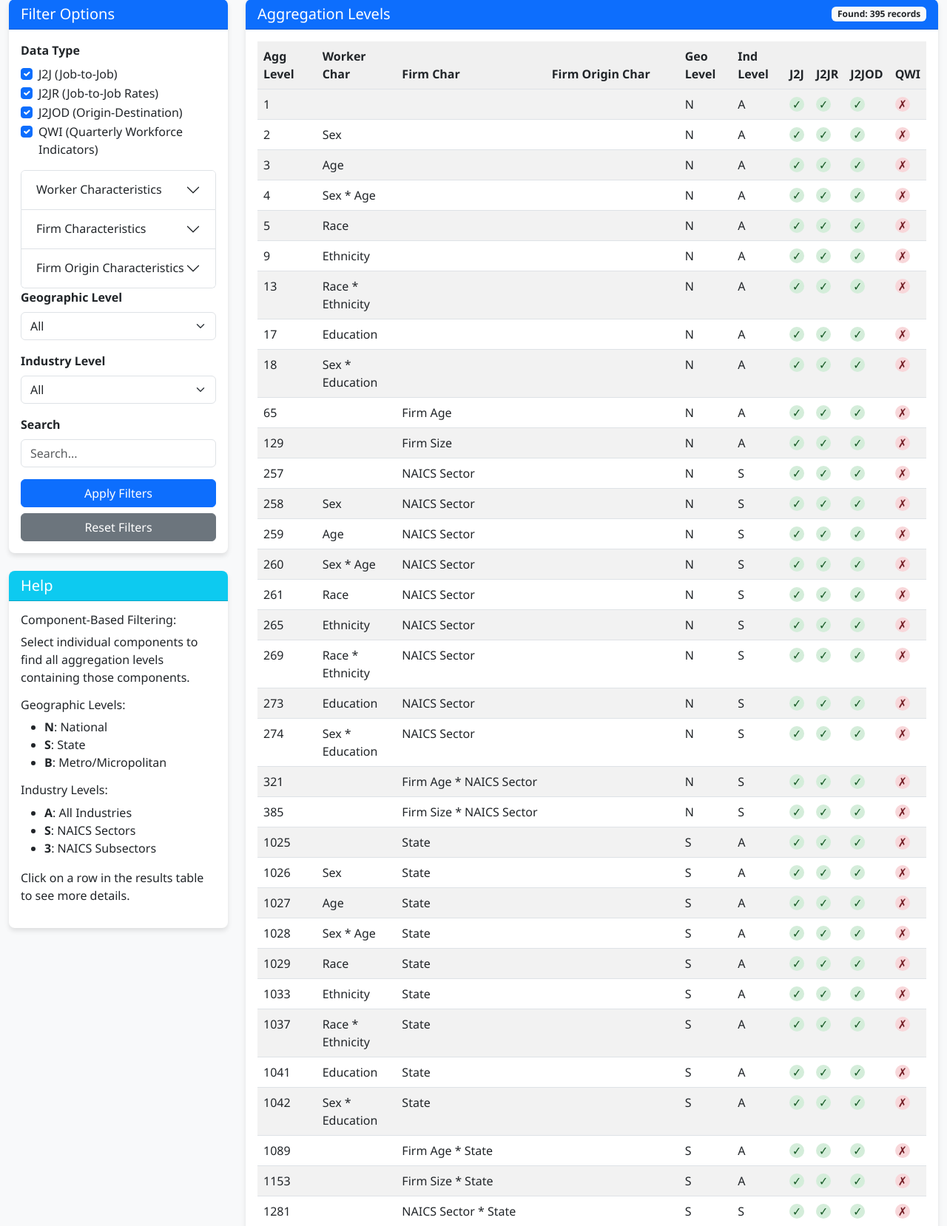
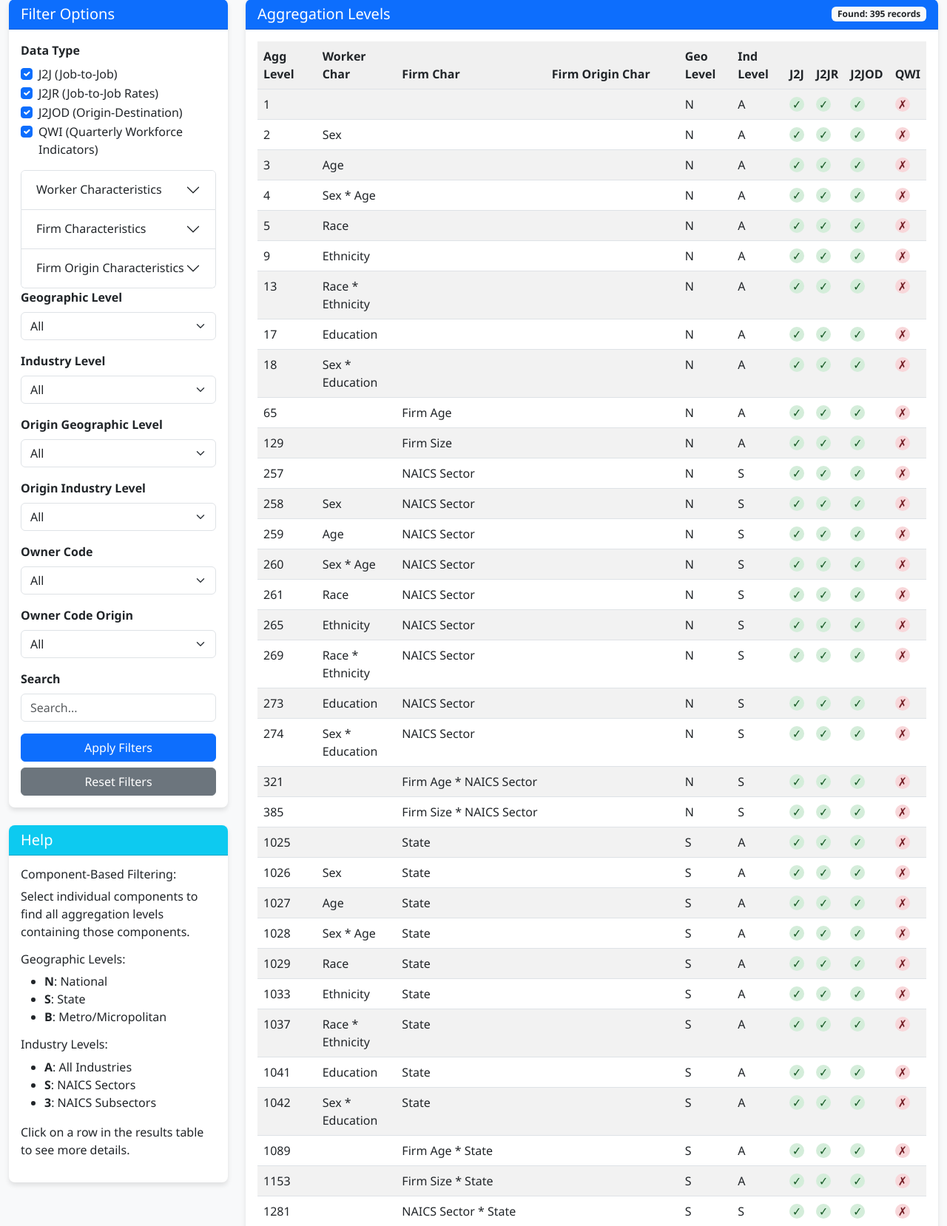
Before and after one commit to mitchv34/lehd_explorer, a Flask app: page / in a window 1280 px wide. Shown: the part 137-1795 px from the top of the page at 74% size. Run offline with Flask 3, Linux system fonts and the light colour scheme.

Commit message:
Add filters for origin geographic and industry levels, along with owner code options in app.py, script.js, and index.html. Update data fetching and detail display to accommodate new filters.

```diff
--- a/app.py
+++ b/app.py
@@ -69,6 +69,8 @@ def index():
     # Get unique values for dropdowns
     geo_levels = ['All'] + sorted(df['geo_level'].unique().tolist())
     ind_levels = ['All'] + sorted(df['ind_level'].unique().tolist())
+    geo_levels_orig = ['All'] + sorted(df['geo_level_orig'].unique().tolist())
+    ind_levels_orig = ['All'] + sorted(df['ind_level_orig'].unique().tolist())
 
     # Get components for checkbox filtering
     components = extract_components(df)
@@ -81,6 +83,8 @@ def index():
                         'index.html',
                         geo_levels=geo_levels,
                         ind_levels=ind_levels,
+                        geo_levels_orig=geo_levels_orig,
+                        ind_levels_orig=ind_levels_orig,
                         geo_mapping=geo_mapping,
                         ind_mapping=ind_mapping,
                         worker_components=components['worker_components'],
@@ -146,6 +150,22 @@ def get_data():
     if filters.get('ind_level') != 'All':
         filtered_df = filtered_df[filtered_df['ind_level'] == filters.get('ind_level')]
 
+    # Origin geographic level filter
+    if filters.get('geo_level_orig') != 'All':
+        filtered_df = filtered_df[filtered_df['geo_level_orig'] == filters.get('geo_level_orig')]
+
+    # Origin industry level filter
+    if filters.get('ind_level_orig') != 'All':
+        filtered_df = filtered_df[filtered_df['ind_level_orig'] == filters.get('ind_level_orig')]
+
+    # Owner code filter
+    if filters.get('owner_code') != 'All':
+        filtered_df = filtered_df[filtered_df['by_ownercode'] == (1 if filters.get('owner_code') == 'Yes' else 0)]
+
+    # Owner code origin filter
+    if filters.get('owner_code_orig') != 'All':
+        filtered_df = filtered_df[filtered_df['by_ownercode_orig'] == (1 if filters.get('owner_code_orig') == 'Yes' else 0)]
+
     # Search filter
     if filters.get('search'):
         search_term = filters.get('search').lower()
@@ -180,18 +200,21 @@ def get_details(agg_level):
         'Firm Characteristics': ['by_firmage', 'by_firmsize', 'by_ownercode'],
         'Geographic Level': ['geo_level'],
         'Industry Level': ['ind_level'],
+        'Origin Geographic Level': ['geo_level_orig'],
+        'Origin Industry Level': ['ind_level_orig'],
+        'Origin Firm Characteristics': ['by_ownercode_orig', 'by_firmage_orig', 'by_firmsize_orig'],
         'Data Types': ['j2j', 'j2jr', 'j2jod', 'qwi']
     }
 
     # Create a dictionary to store values for each category
     category_values = {}
     for category, columns in categories.items():
-        if category == 'Geographic Level':
+        if category in ['Geographic Level', 'Origin Geographic Level']:
             geo_mapping = {'N': 'National', 'S': 'State', 'B': 'Metro/Micropolitan'}
-            category_values[category] = geo_mapping.get(row_dict['geo_level'], row_dict['geo_level'])
-        elif category == 'Industry Level':
+            category_values[category] = geo_mapping.get(row_dict[columns[0]], row_dict[columns[0]])
+        elif category in ['Industry Level', 'Origin Industry Level']:
             ind_mapping = {'A': 'All Industries', 'S': 'NAICS Sectors', '3': 'NAICS Subsectors'}
-            category_values[category] = ind_mapping.get(row_dict['ind_level'], row_dict['ind_level'])
+            category_values[category] = ind_mapping.get(row_dict[columns[0]], row_dict[columns[0]])
         elif category == 'Data Types':
             data_types = []
             if row_dict['j2j'] == 1:
@@ -213,7 +236,7 @@ def get_details(agg_level):
         'agg_level': int(row_dict['agg_level']),
         'worker_char': row_dict['worker_char'],
         'firm_char': row_dict['firm_char'],
-        'firm_orig_char': row_dict['firm_orig_char'],
+        'firm_orig_char': row_dict['firm_orig_char']
     }
 
     return jsonify({
--- a/static/script.js
+++ b/static/script.js
@@ -33,6 +33,10 @@ function fetchData() {
         qwi: formData.get('qwi') === 'on',
         geo_level: formData.get('geo_level'),
         ind_level: formData.get('ind_level'),
+        geo_level_orig: formData.get('geo_level_orig'),
+        ind_level_orig: formData.get('ind_level_orig'),
+        owner_code: formData.get('owner_code'),
+        owner_code_orig: formData.get('owner_code_orig'),
         search: formData.get('search')
     };
 
@@ -185,6 +189,20 @@ function fetchDetails(aggLevel) {
         html += '<div class="detail-category">Industry Level</div>';
         html += `<div class="detail-item"><span class="detail-badge bg-warning text-dark">${data.categories['Industry Level']}</span></div>`;
 
+        // Origin Geographic Level
+        html += '<div class="detail-category">Origin Geographic Level</div>';
+        html += `<div class="detail-item"><span class="detail-badge bg-info text-white">${data.categories['Origin Geographic Level']}</span></div>`;
+
+        // Origin Industry Level
+        html += '<div class="detail-category">Origin Industry Level</div>';
+        html += `<div class="detail-item"><span class="detail-badge bg-warning text-dark">${data.categories['Origin Industry Level']}</span></div>`;
+
+        // Origin Firm Characteristics
+        html += '<div class="detail-category">Origin Firm Characteristics</div>';
+        data.categories['Origin Firm Characteristics'].forEach(item => {
+            html += `<div class="detail-item"><span class="detail-badge bg-success text-white">${item}</span></div>`;
+        });
+
         // Data Types
         html += '<div class="detail-category">Data Types</div>';
         data.categories['Data Types'].forEach(item => {
@@ -228,6 +246,10 @@ function resetFilters() {
     // Reset dropdowns
     document.getElementById('geoLevel').value = 'All';
     document.getElementById('indLevel').value = 'All';
+    document.getElementById('geoLevelOrig').value = 'All';
+    document.getElementById('indLevelOrig').value = 'All';
+    document.getElementById('ownerCode').value = 'All';
+    document.getElementById('ownerCodeOrig').value = 'All';
 
     // Reset search
     document.getElementById('search').value = '';
--- a/templates/index.html
+++ b/templates/index.html
@@ -137,6 +137,58 @@
                                 </select>
                             </div>
 
+                            <!-- Origin Geographic Level Filter -->
+                            <div class="mb-3">
+                                <label for="geoLevelOrig" class="form-label fw-bold">Origin Geographic Level</label>
+                                <select class="form-select" id="geoLevelOrig" name="geo_level_orig">
+                                    {% for level in geo_levels_orig %}
+                                    <option value="{{ level }}">
+                                        {% if level != 'All' %}
+                                            {{ geo_mapping[level] }} ({{ level }})
+                                        {% else %}
+                                            {{ level }}
+                                        {% endif %}
+                                    </option>
+                                    {% endfor %}
+                                </select>
+                            </div>
+
+                            <!-- Origin Industry Level Filter -->
+                            <div class="mb-3">
+                                <label for="indLevelOrig" class="form-label fw-bold">Origin Industry Level</label>
+                                <select class="form-select" id="indLevelOrig" name="ind_level_orig">
+                                    {% for level in ind_levels_orig %}
+                                    <option value="{{ level }}">
+                                        {% if level != 'All' %}
+                                            {{ ind_mapping[level] }} ({{ level }})
+                                        {% else %}
+                                            {{ level }}
+                                        {% endif %}
+                                    </option>
+                                    {% endfor %}
+                                </select>
+                            </div>
+
+                            <!-- Owner Code Filter -->
+                            <div class="mb-3">
+                                <label for="ownerCode" class="form-label fw-bold">Owner Code</label>
+                                <select class="form-select" id="ownerCode" name="owner_code">
+                                    <option value="All">All</option>
+                                    <option value="Yes">Yes</option>
+                                    <option value="No">No</option>
+                                </select>
+                            </div>
+
+                            <!-- Owner Code Origin Filter -->
+                            <div class="mb-3">
+                                <label for="ownerCodeOrig" class="form-label fw-bold">Owner Code Origin</label>
+                                <select class="form-select" id="ownerCodeOrig" name="owner_code_orig">
+                                    <option value="All">All</option>
+                                    <option value="Yes">Yes</option>
+                                    <option value="No">No</option>
+                                </select>
+                            </div>
+
                             <!-- Search -->
                             <div class="mb-3">
                                 <label for="search" class="form-label fw-bold">Search</label>
```
